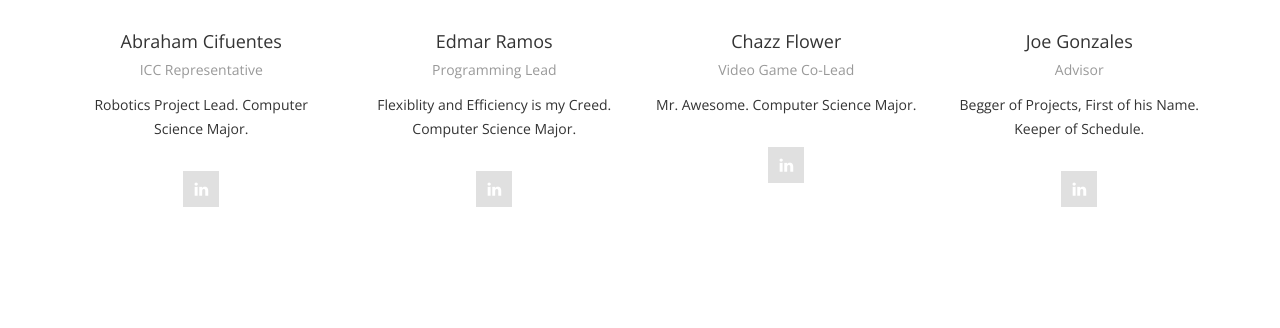
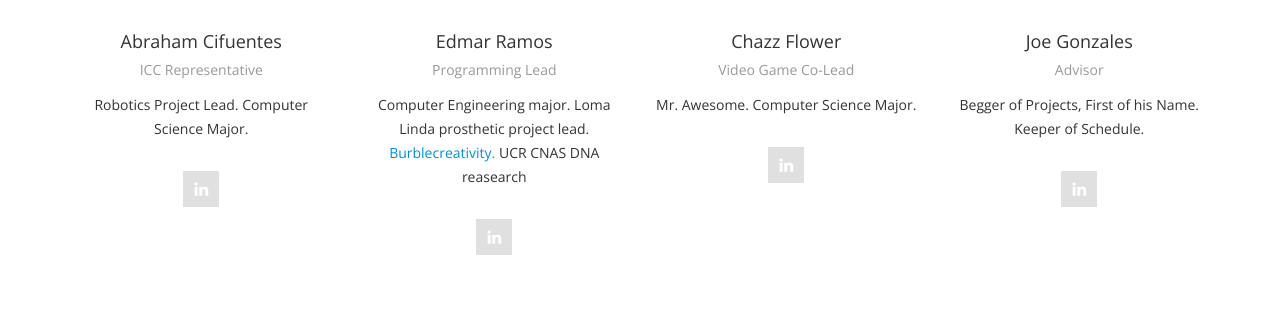
Before and after one commit to er2395851/mvc_sec, a plain HTML site: page index.html in a window 1280 px wide. Shown: the part 4386-4714 px from the top of the page. Drawn offline with nearby package versions, Linux system fonts and the light colour scheme; some packages are replaced by stand-ins of ours.

Commit message:
links added

```diff
--- a/index.html
+++ b/index.html
@@ -492,7 +492,7 @@
               <div class="member-info">
                 <h3>Edmar Ramos</h3>
                 <h4>Programming Lead</h4>
-                <p>Flexiblity and Efficiency is my Creed. Computer Science Major.</p>
+                <p>Computer Engineering major. Loma Linda prosthetic project lead.  <a href="https://burblecreativity.com">Burblecreativity.</a> UCR CNAS DNA reasearch </p>
               </div>
               <div class="social-icons">
                 <ul>
```
